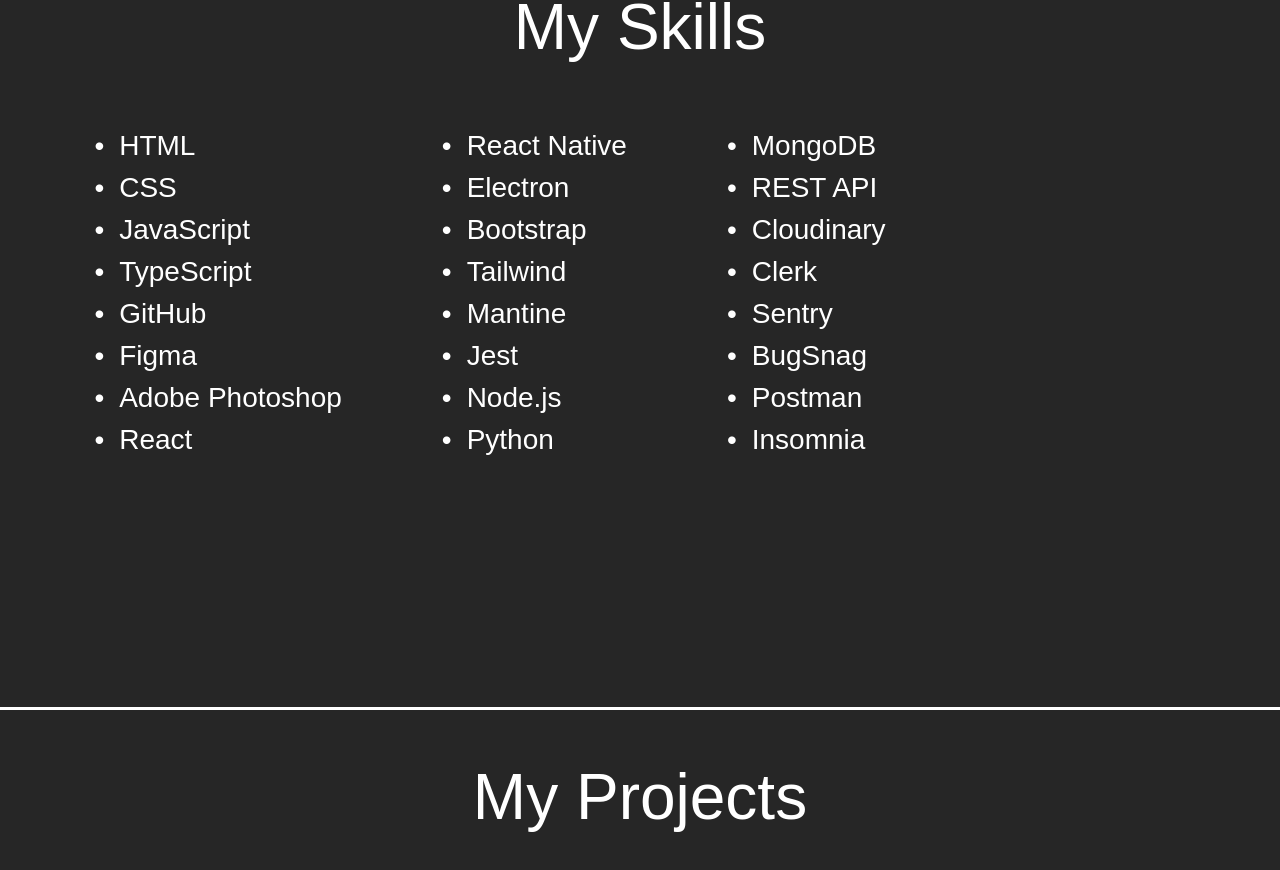
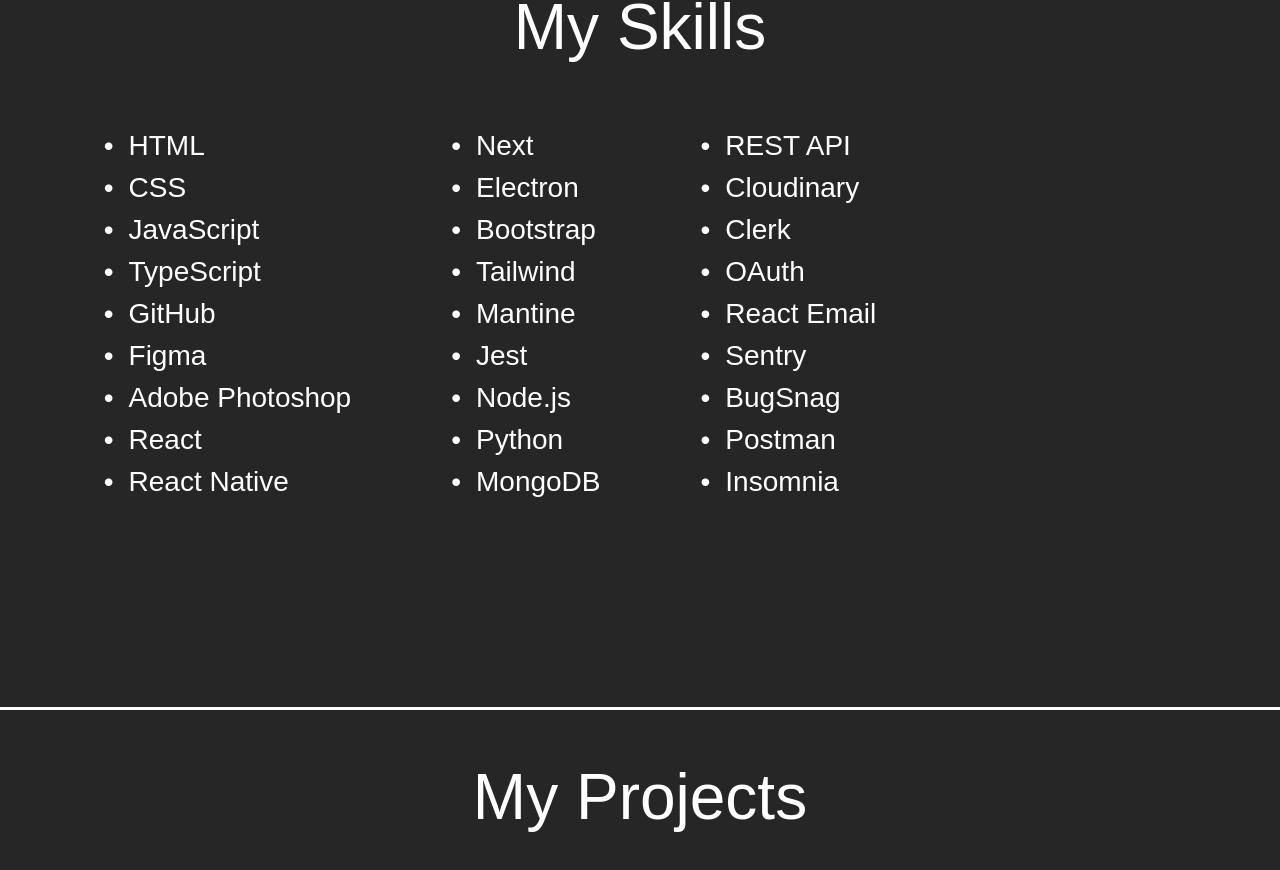
Before and after one commit to AdamBurysek/adam-code, a React (Vite) app: page / in a window 1280 px wide. Shown: the part 1693-2563 px from the top of the page. Built offline with nearby package versions, Linux system fonts and the light colour scheme; no server answers; a web font is replaced by a local one.

Commit message:
add some skills

```diff
--- a/src/components/contact/contact.css
+++ b/src/components/contact/contact.css
@@ -21,6 +21,11 @@
   color: var(--color-white);
   font-size: 22px;
   font-weight: 10;
+}
+
+.contact_mail:hover {
+  color: var(--color-link-hover);
+  transition: 0.3s;
 }
 
 @media screen and (min-width: 425px) {
--- a/src/components/mySkills/mySkills.css
+++ b/src/components/mySkills/mySkills.css
@@ -18,7 +18,7 @@
     padding-right: 300px;
   }
   .my-skills_content ul {
-    max-height: 360px;
+    max-height: 400px;
   }
 }
 
--- a/src/components/mySkills/mySkills.tsx
+++ b/src/components/mySkills/mySkills.tsx
@@ -35,6 +35,10 @@
     {
       name: "React Native",
       url: "https://reactnative.dev",
+    },
+    {
+      name: "Next",
+      url: "https://nextjs.org/",
     },
     {
       name: "Electron",
@@ -81,6 +85,14 @@
       url: "https://clerk.com",
     },
     {
+      name: "OAuth",
+      url: "https://en.wikipedia.org/wiki/OAuth",
+    },
+    {
+      name: "React Email",
+      url: "https://react.email/",
+    },
+    {
       name: "Sentry",
       url: "https://www.sentry.io",
     },
--- a/src/index.css
+++ b/src/index.css
@@ -18,7 +18,7 @@
 body {
   padding: 0;
   margin: 0;
-  background-color: rgba(0, 0, 0, 0.85);
+  background-color: #000000d9;
   font-family: "SF-Pro", sans-serif;
   min-width: 320px;
 }
```
